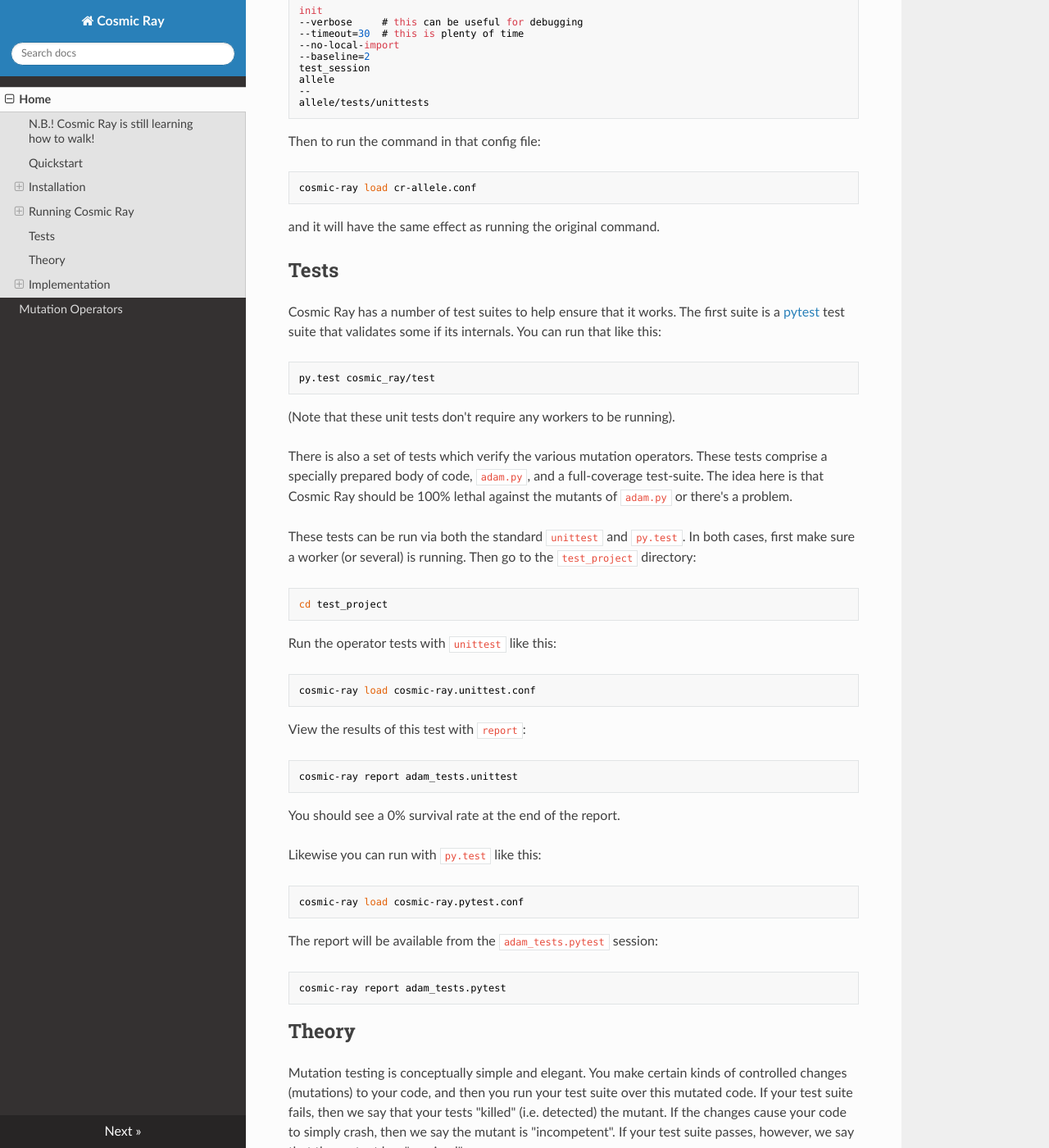
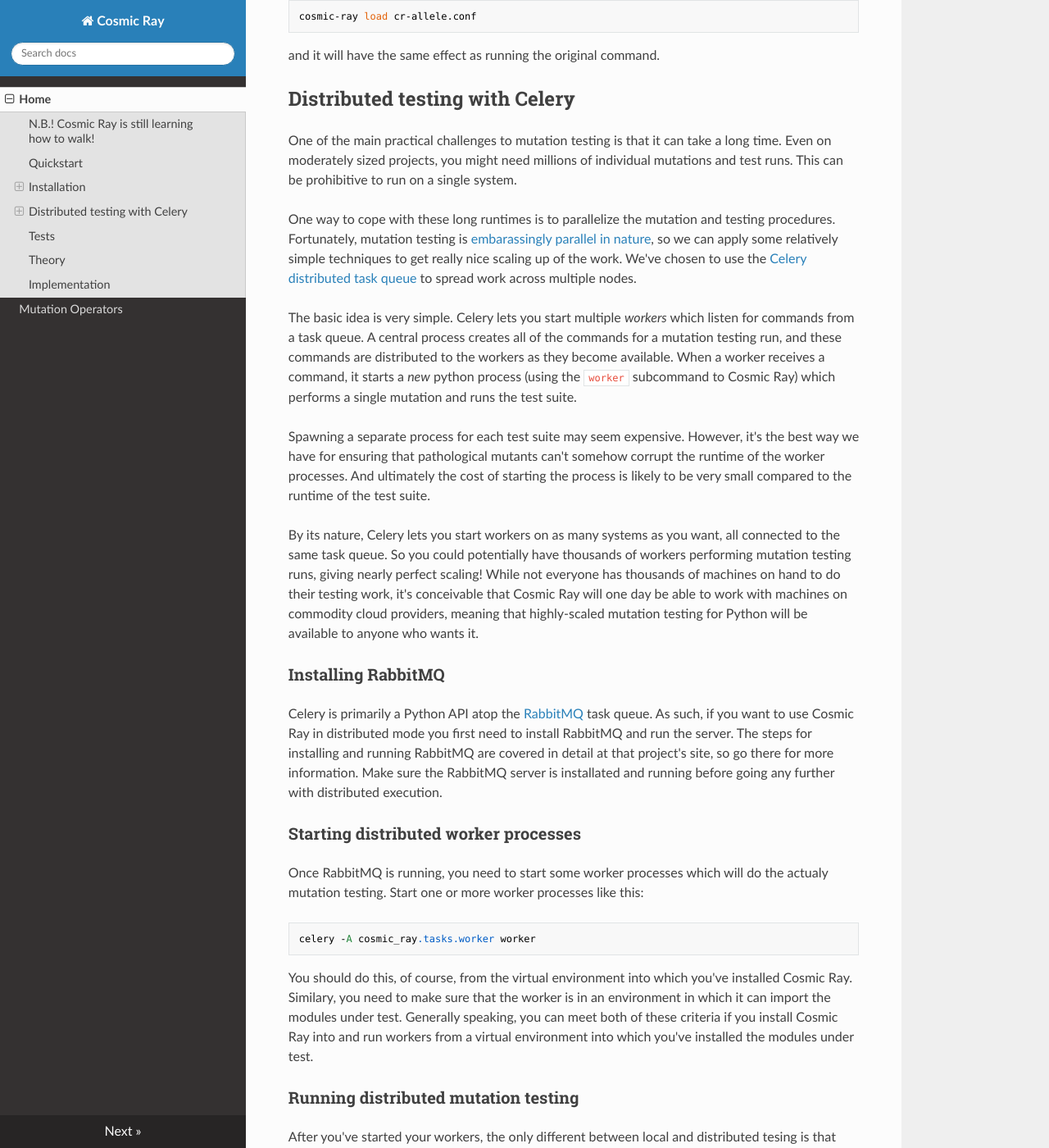
Before and after one commit to sixty-north/cosmic-ray, an MkDocs documentation site: the page built from docs/index.md, in a window 1280 px wide and 1400 px high, scrolled down 5335 px. Shown: the whole window at 82% size. Built offline with MkDocs 1.6.1, drawn with Linux system fonts in a browser that asks for light colours; nearby versions of some CDN libraries; old or Windows-style settings are respelled for this version of MkDocs; some of the changed text lies outside the part shown.

Commit message:
Updated documentation re distributed testing.

````diff
--- a/docs/index.md
+++ b/docs/index.md
@@ -28,27 +28,19 @@
     pip install cosmic_ray
     ```
 
-2. Install and start RabbitMQ
-
-3. Start a Cosmic Ray worker task
-
-    ```
-    celery -A cosmic_ray.tasks.worker worker
-    ```
-
-4. Initialize a Cosmic Ray session
+2. Initialize a Cosmic Ray session
 
     ```
     cosmic-ray init --baseline=10 <session name> <module name> -- <test directory>
     ```
 
-5. Execute the session:
+3. Execute the session:
 
     ```
     cosmic-ray exec <session name>
     ```
 
-6. View the results:
+4. View the results:
 
     ```
     cosmic-ray report <session name>
@@ -80,33 +72,7 @@
 You'll often want to install Cosmic Ray into a virtual environment. However, you
 generally *don't* want to install it into its own. Rather, you want to install
 it into the virtual environment of the project you want to test. This ensures
-that the workers have access to the modules they are supposed to test.
-
-### Installing RabbitMQ
-
-Cosmic Ray uses [Celery](http://www.celeryproject.org/) to distribute tasks to
-workers, and currently we only support the [RabbitMQ](https://www.rabbitmq.com/)
-backend of Celery. So you need to install RabbitMQ onto your system. This should
-be straightforward.
-
-Once installed, make sure to start the RabbitMQ server.
-
-## Running Cosmic Ray
-
-Once RabbitMQ is running, you need to start one or more worker tasks. These are
-started using the `celery` command, and these workers listen for testing
-instructions from the Cosmic Ray executive level. You can have as many workers
-as you want, and they can be on multiple machines (in principle...we don't
-really support that as of this writing).
-
-Start worker processes like this:
-
-```
-celery -A cosmic_ray.tasks.worker worker
-```
-
-You should do this, of course, from the virtual environment into which you've
-installed Cosmic Ray.
+that the test runners have access to the modules they are supposed to test.
 
 ### Sessions
 
@@ -139,6 +105,27 @@
 There are a number of other options you can pass to the `init` command;
 see the help message for more details.
 
+### An important note on separating tests and production code
+
+Cosmic Ray has a relatively simple view of how to mutate modules. Fundamentally,
+it will attempt to mutate any and all code in a module. This means that if you
+have test code in the same module as your code under test, Cosmic Ray will
+happily mutate the test code along with the production code. This is probably
+not what you want.
+
+The best way to avoid this problem is to keep your test code in separate modules
+from your production code. This way you can tell Cosmic Ray precisely what to
+mutate.
+
+Ideally, your test code will be in a different package form your production
+test. This way you can tell Cosmic Ray to mutate an entire package without
+needing to filter anything out. However, if your test code is in the same
+package as your production code (a common configuration), you can use the
+`--exclude-modules` flag of `cosmic-ray init` to prevent mutation of your tests.
+
+Given the choice, though, we recommend keeping your tests outside of the package
+for your code under test.
+
 ### Executing tests
 
 Once a session has been initialized, you can start executing tests by using the
@@ -294,6 +279,73 @@
 
 and it will have the same effect as running the original command.
 
+## Distributed testing with Celery
+
+One of the main practical challenges to mutation testing is that it can take a
+long time. Even on moderately sized projects, you might need millions of
+individual mutations and test runs. This can be prohibitive to run on a single
+system.
+
+One way to cope with these long runtimes is to parallelize the mutation and
+testing procedures. Fortunately, mutation testing is
+[embarassingly parallel in nature](https://en.wikipedia.org/wiki/Embarrassingly_parallel),
+so we can apply some relatively simple techniques to get really nice scaling up
+of the work. We've chosen to use the
+[Celery distributed task queue](http://www.celeryproject.org/) to spread work
+across multiple nodes.
+
+The basic idea is very simple. Celery lets you start multiple *workers* which
+listen for commands from a task queue. A central process creates all of the
+commands for a mutation testing run, and these commands are distributed to the
+workers as they become available. When a worker receives a command, it starts a
+*new* python process (using the `worker` subcommand to Cosmic Ray) which
+performs a single mutation and runs the test suite.
+
+Spawning a separate process for each test suite may seem expensive. However,
+it's the best way we have for ensuring that pathological mutants can't somehow
+corrupt the runtime of the worker processes. And ultimately the cost of starting
+the process is likely to be very small compared to the runtime of the test
+suite.
+
+By its nature, Celery lets you start workers on as many systems as you want,
+all connected to the same task queue. So you could potentially have thousands of
+workers performing mutation testing runs, giving nearly perfect scaling! While
+not everyone has thousands of machines on hand to do their testing work, it's
+conceivable that Cosmic Ray will one day be able to work with machines on
+commodity cloud providers, meaning that highly-scaled mutation testing for
+Python will be available to anyone who wants it.
+
+### Installing RabbitMQ
+
+Celery is primarily a Python API atop the [RabbitMQ](https://www.rabbitmq.com/)
+task queue. As such, if you want to use Cosmic Ray in distributed mode you first
+need to install RabbitMQ and run the server. The steps for installing and running RabbitMQ are covered in detail at that project's site, so go there for more information. Make sure the RabbitMQ server is installated and running before going any further with distributed execution.
+
+### Starting distributed worker processes
+
+Once RabbitMQ is running, you need to start some worker processes which will do the actualy mutation testing. Start one or more worker processes like this:
+```
+celery -A cosmic_ray.tasks.worker worker
+```
+
+You should do this, of course, from the virtual environment into which you've
+installed Cosmic Ray. Similary, you need to make sure that the worker is in an
+environment in which it can import the modules under test. Generally speaking,
+you can meet both of these criteria if you install Cosmic Ray into and run
+workers from a virtual environment into which you've installed the modules under
+test.
+
+### Running distributed mutation testing
+
+After you've started your workers, the only different between local and
+distributed tesing is that you need to pass `--dist` to the `cosmic-ray exec`
+command to do distributed testing. So a full distributed testing run would look something like this:
+```
+cosmic-ray init --baseline=3 session-name my_module -- tests
+cosmic-ray exec --dist session-name
+cosmic-ray report session-name
+```
+
 ## Tests
 
 Cosmic Ray has a number of test suites to help ensure that it works. The first
````
Also changed, not shown: other parts of docs/index.md (+1 -39 lines).
